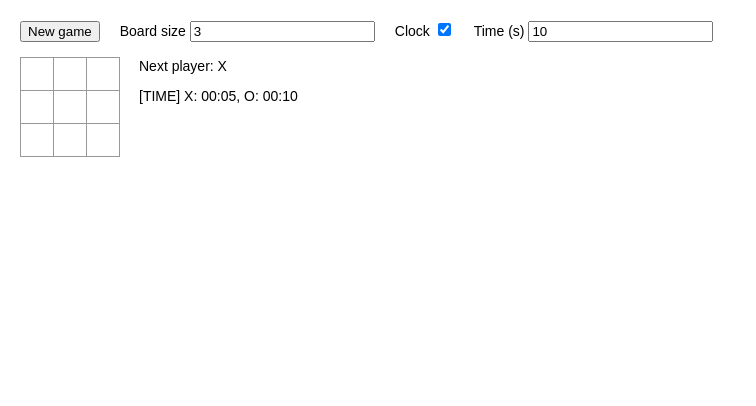
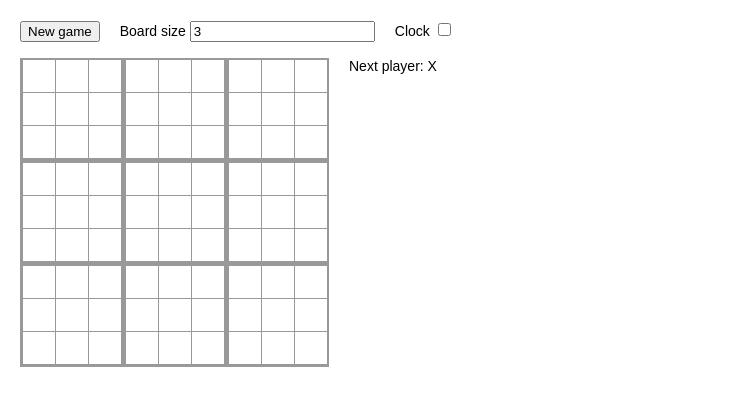
Before and after one commit to Minimuino/ultimate-tic-tac-toe-react, a React (Create React App) app: page / in a window 1280 px wide. Shown: the top 406 px of the page, without its empty margins (0-756 px from the left). Built offline with nearby package versions, Linux system fonts and the light colour scheme.

Commit message:
Ultimate tic-tac-toe static layout

```diff
--- a/src/App.js
+++ b/src/App.js
@@ -9,7 +9,7 @@ export default class App extends React.Component
         super(props);
         this.state = {
             boardSize: 3,
-            clock: true,
+            clock: false,
             time: 10,
             matchID: 0
         };
@@ -31,7 +31,7 @@ export default class App extends React.Component
     render()
     {
         return (
-            <div className="game-container">
+            <div className="app">
                 <SettingsForm defaultValues={this.state} submitCallback={this.newGame} /><br/>
                 <Game key={this.state.matchID}
                     size={this.state.boardSize}
--- a/src/components/Board.js
+++ b/src/components/Board.js
@@ -1,8 +1,15 @@
 import React from 'react';
 import Square from './Square.js';
+import generateGridNxN from '../util/GameUtil.js';
 
 export default class Board extends React.Component
 {
+    constructor(props)
+    {
+        super(props);
+        this.renderSquare = this.renderSquare.bind(this);
+    }
+
     renderSquare(i)
     {
         var winnerSquare = false;
@@ -21,21 +28,10 @@ export default class Board extends React.Component
 
     render()
     {
-        const size = this.props.size;
-        var rows = [];
-        for (let i = 0; i < size; i++)
-        {
-            let cols = [];
-            for (let j = 0; j < size; j++)
-            {
-                cols.push(this.renderSquare(i*size + j));
-            }
-            rows.push(
-                <div className="board-row" key={i}>{cols}</div>
-            );
-        }
-        return (
-            <div>{rows}</div>
+        return generateGridNxN(
+            'board',
+            this.props.size,
+            this.renderSquare
         );
     }
 }
--- a/src/components/Game.js
+++ b/src/components/Game.js
@@ -1,6 +1,7 @@
 import React from 'react';
 import Board from './Board.js';
 import CountDown from './CountDown.js';
+import generateGridNxN from '../util/GameUtil.js';
 
 export default class Game extends React.Component
 {
@@ -16,6 +17,7 @@ export default class Game extends React.Component
         };
 
         this.timeOver = this.timeOver.bind(this);
+        this.renderBoard = this.renderBoard.bind(this);
     }
 
     timeOver(player)
@@ -106,6 +108,18 @@ export default class Game extends React.Component
         return null;
     }
 
+    renderBoard(i)
+    {
+        return (
+            <Board key={i}
+                size={this.props.size}
+                squares={this.state.squares}
+                winnerLine={this.state.winnerLine}
+                onClick={(p) => this.handleClick(p)}
+            />
+        );
+    }
+
     render()
     {
         let status;
@@ -131,16 +145,10 @@ export default class Game extends React.Component
 
         const timerXPaused = !this.state.xIsNext || Boolean(this.state.winner);
         const timerOPaused = this.state.xIsNext || Boolean(this.state.winner);
+        const grid = generateGridNxN('game', this.props.size, this.renderBoard);
         return (
-            <div className="game">
-                <div className="game-board">
-                    <Board
-                        size={this.props.size}
-                        squares={this.state.squares}
-                        winnerLine={this.state.winnerLine}
-                        onClick={(i) => this.handleClick(i)}
-                    />
-                </div>
+            <div className="game-container">
+                {grid}
                 {this.props.renderInfo &&
                     <div className="game-info">
                         <div>{status}</div>
--- a/src/index.css
+++ b/src/index.css
@@ -8,6 +8,12 @@ ol, ul {
 }
 
 .board-row:after {
+  clear: both;
+  content: "";
+  display: table;
+}
+
+.game-row:after {
   clear: both;
   content: "";
   display: table;
@@ -40,13 +46,18 @@ ol, ul {
   background: #ddd;
 }
 
-.game {
+.game-info {
+  margin-left: 20px;
+}
+
+.game-container {
   display: flex;
   flex-direction: row;
 }
 
-.game-info {
-  margin-left: 20px;
+.board {
+  border: 2px solid #999;
+  float: left;
 }
 
 .countdown {
--- /dev/null
+++ b/src/util/GameUtil.js
@@ -0,0 +1,32 @@
+import React from 'react';
+
+/*
+ * Generates a grid of NxN elements. Expects 3 parameters:
+ *
+ ** className: A class-name for the CSS stylesheet. The global name of the
+	grid will be equal to the provided className; the name of each row
+	will be equal to className + '-row'.
+ ** size: The grid's size.
+ ** generatorFunction: Custom function to create each element. This function
+    must take an integer as unique parameter and return a valid React element.
+ */
+export default function generateGridNxN(className, size, generatorFunction)
+{
+    var rows = [];
+    for (let i = 0; i < size; i++)
+    {
+        let cols = [];
+        for (let j = 0; j < size; j++)
+        {
+            cols.push(generatorFunction(i*size + j));
+        }
+        rows.push(
+            <div className={className+'-row'} key={i}>{cols}</div>
+        );
+    }
+    return (
+        <div className={className}>{rows}</div>
+    );
+}
+
+// export default function calculateWinner(board, lastMoveLocation, checkFunction)
```
